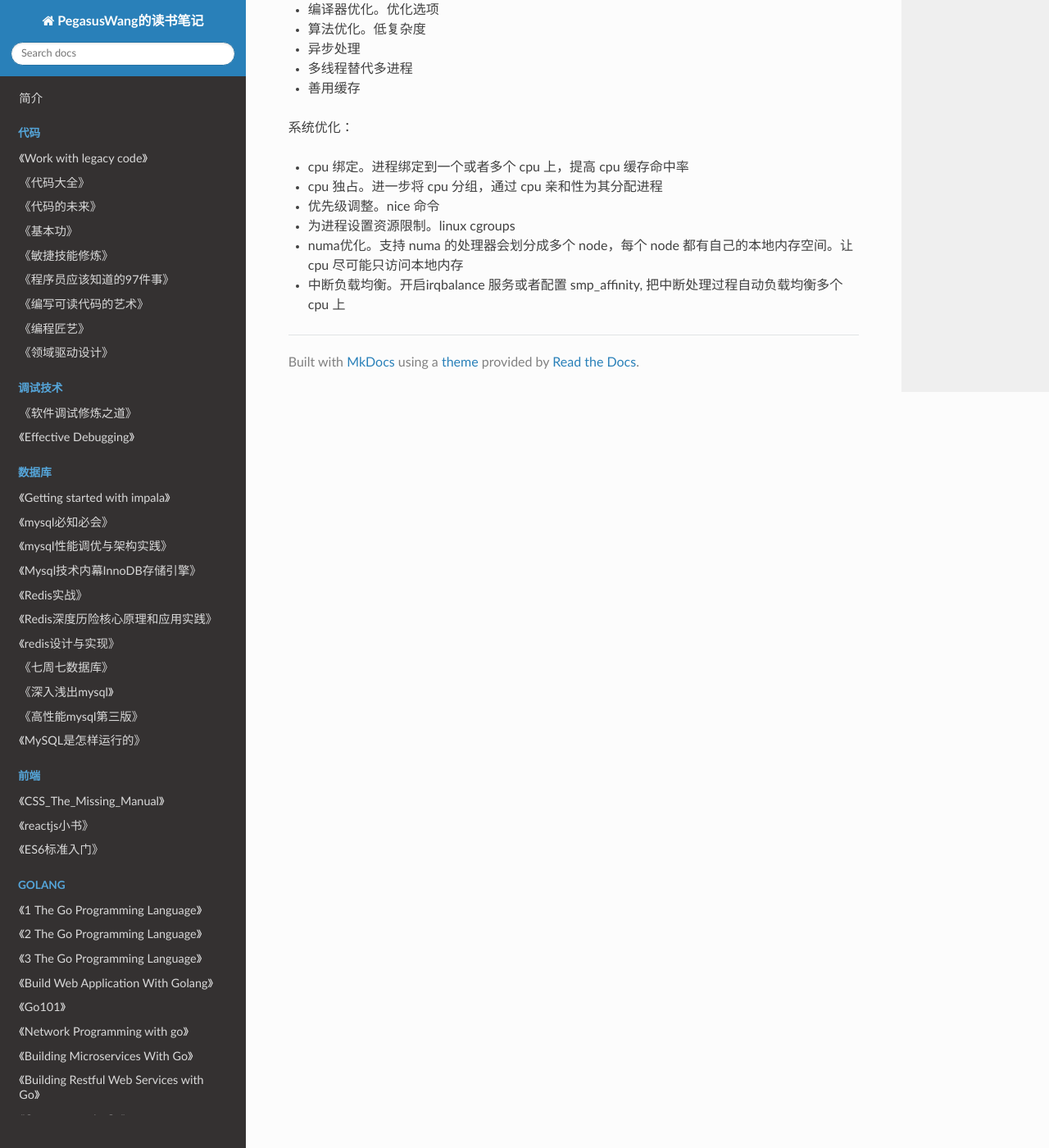
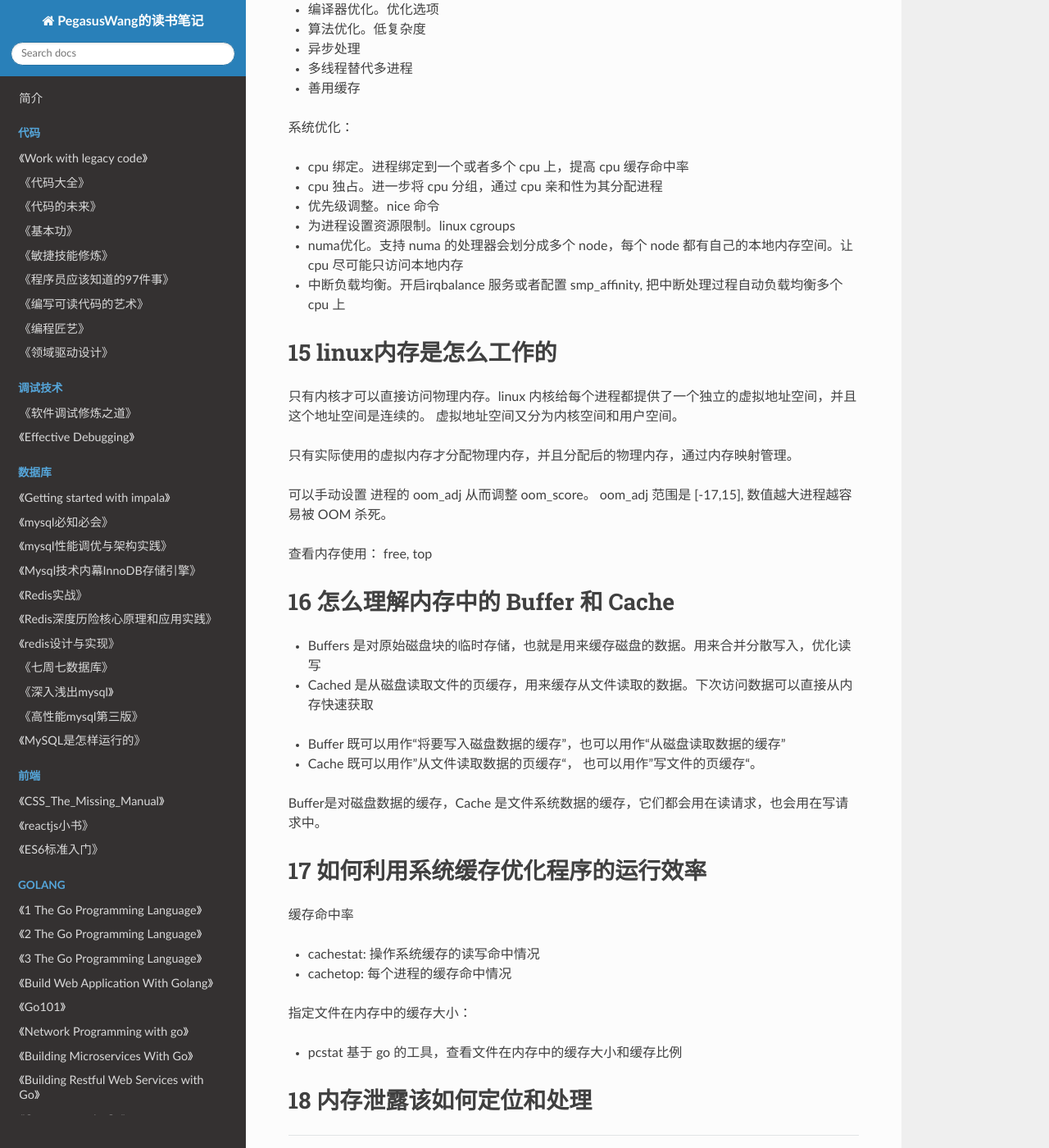
Before and after one commit to PegasusWang/booknotes, an MkDocs documentation site: the page built from docs/lecture/网课/linux性能优化/linux性能优化.md, in a window 1280 px wide and 1400 px high, scrolled down 7287 px. Shown: the whole window at 82% size. Built offline with MkDocs 1.6.1, drawn with Linux system fonts in a browser that asks for light colours; nearby versions of some CDN libraries.

Commit message:
linux 内存

```diff
--- a/docs/lecture/网课/linux性能优化/linux性能优化.md
+++ b/docs/lecture/网课/linux性能优化/linux性能优化.md
@@ -198,3 +198,38 @@ cpu 性能指标：
 - 为进程设置资源限制。linux cgroups
 - numa优化。支持 numa 的处理器会划分成多个 node，每个 node 都有自己的本地内存空间。让 cpu 尽可能只访问本地内存
 - 中断负载均衡。开启irqbalance 服务或者配置 smp_affinity, 把中断处理过程自动负载均衡多个 cpu 上
+
+
+# 15 linux内存是怎么工作的
+只有内核才可以直接访问物理内存。linux 内核给每个进程都提供了一个独立的虚拟地址空间，并且这个地址空间是连续的。
+虚拟地址空间又分为内核空间和用户空间。
+
+只有实际使用的虚拟内存才分配物理内存，并且分配后的物理内存，通过内存映射管理。
+
+可以手动设置 进程的 oom_adj 从而调整 oom_score。 oom_adj 范围是 [-17,15], 数值越大进程越容易被 OOM 杀死。
+
+查看内存使用： free, top
+
+# 16 怎么理解内存中的 Buffer 和 Cache
+
+- Buffers 是对原始磁盘块的临时存储，也就是用来缓存磁盘的数据。用来合并分散写入，优化读写
+- Cached 是从磁盘读取文件的页缓存，用来缓存从文件读取的数据。下次访问数据可以直接从内存快速获取
+
+- Buffer 既可以用作“将要写入磁盘数据的缓存”，也可以用作“从磁盘读取数据的缓存”
+- Cache 既可以用作”从文件读取数据的页缓存“， 也可以用作”写文件的页缓存“。
+
+Buffer是对磁盘数据的缓存，Cache 是文件系统数据的缓存，它们都会用在读请求，也会用在写请求中。
+
+
+# 17 如何利用系统缓存优化程序的运行效率
+
+缓存命中率
+
+- cachestat: 操作系统缓存的读写命中情况
+- cachetop: 每个进程的缓存命中情况
+
+指定文件在内存中的缓存大小：
+
+- pcstat 基于 go 的工具，查看文件在内存中的缓存大小和缓存比例
+
+# 18 内存泄露该如何定位和处理
```
